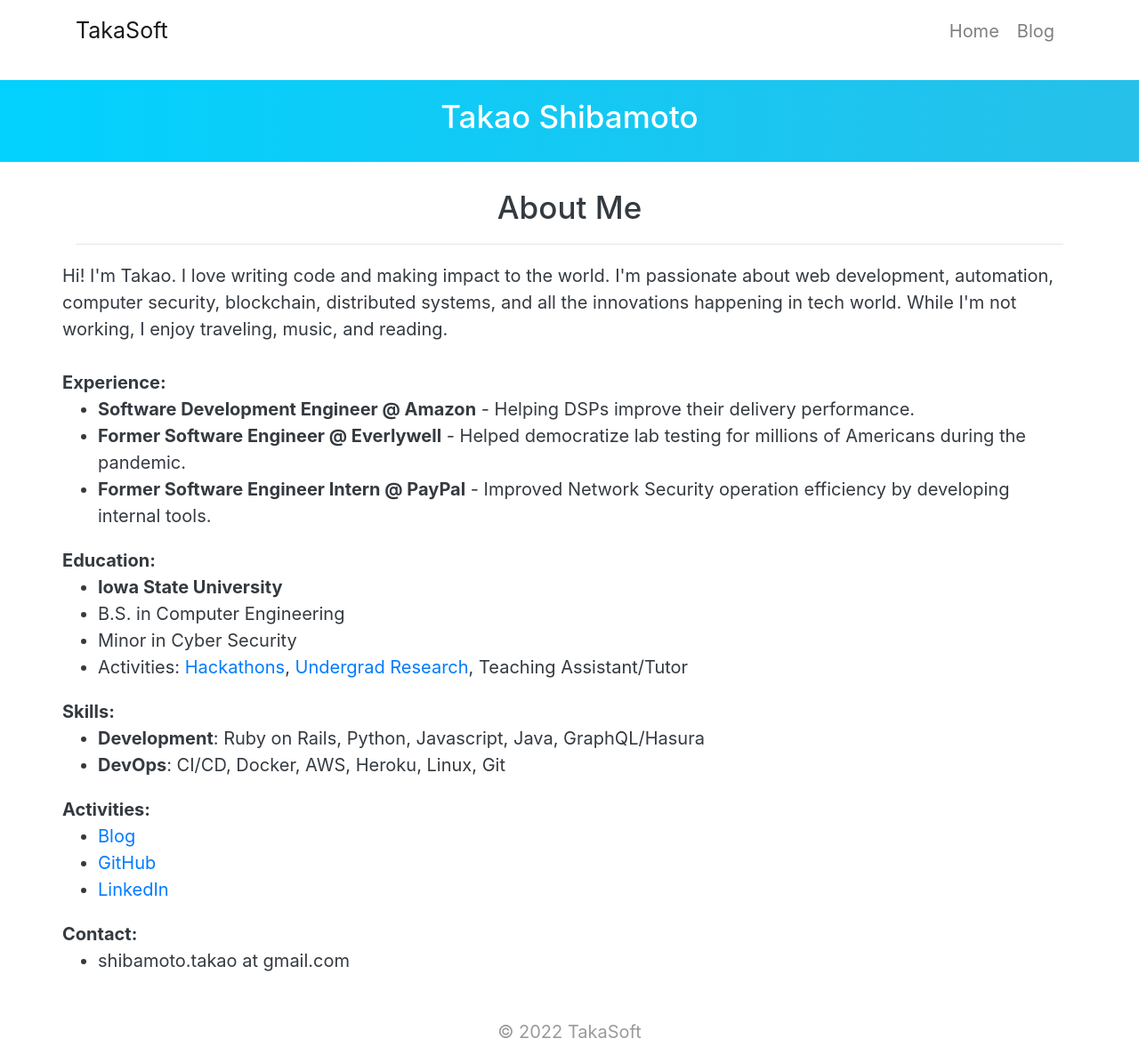
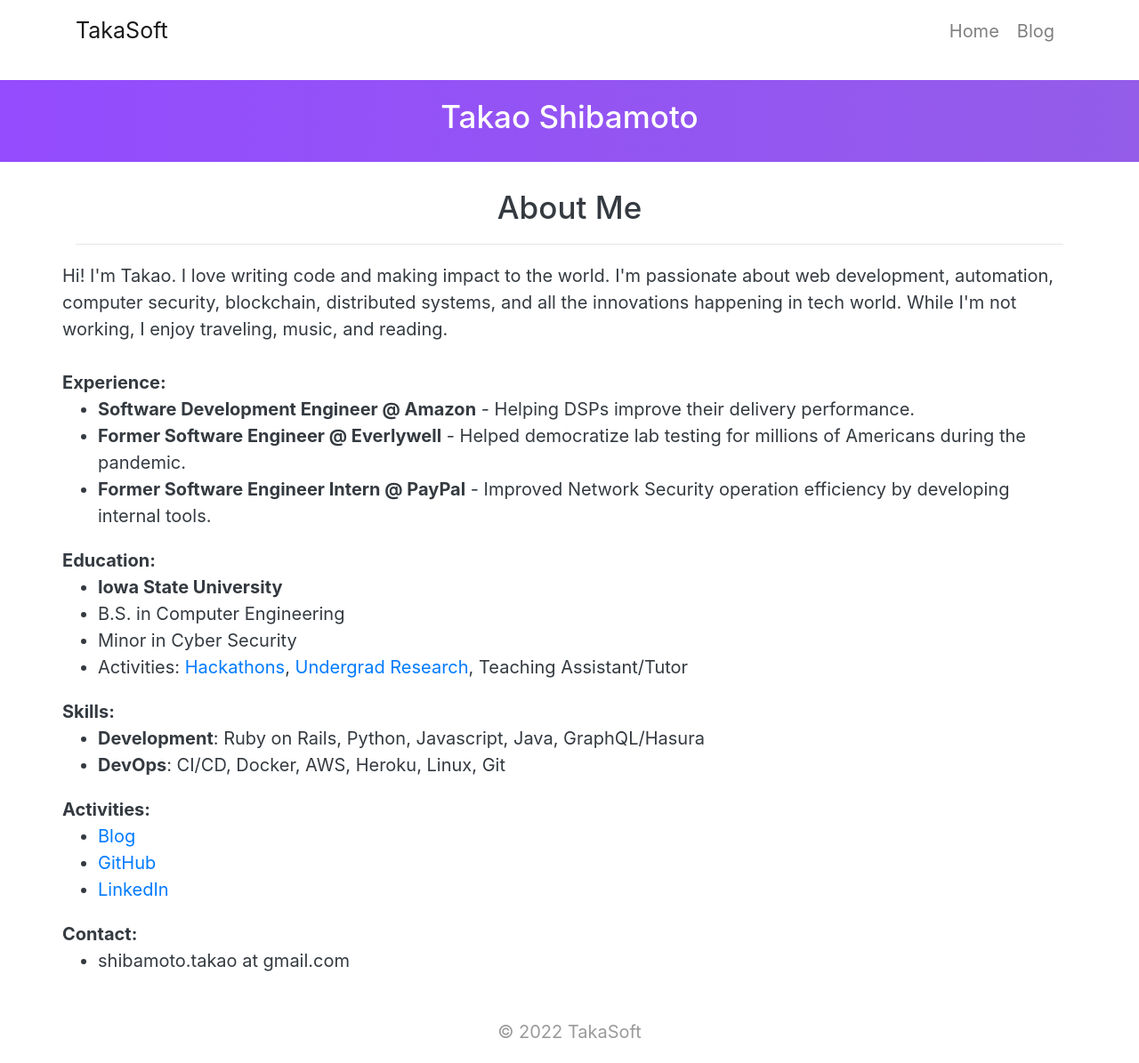
Before and after one commit to takasoft/takasoft.github.io, a Jekyll site: the page built from index.html, in a window 1280 px wide. Shown: the whole page at 89% size. Built offline with Jekyll 4.4.1, drawn with Linux system fonts in a browser that asks for light colours.

Commit message:
change linear-gradient color

```diff
--- a/public/css/main.css
+++ b/public/css/main.css
@@ -263,7 +263,7 @@ img.postthumbnail {
 } */
 
 .bg-takao {
-  background: linear-gradient(90deg, #00d2ff, #928DAB);
+  background: linear-gradient(90deg, #944BFF, #928DAB);
   background-size: 400% 400%;
 
   -webkit-animation: TakaoBG 5s ease infinite;
```
